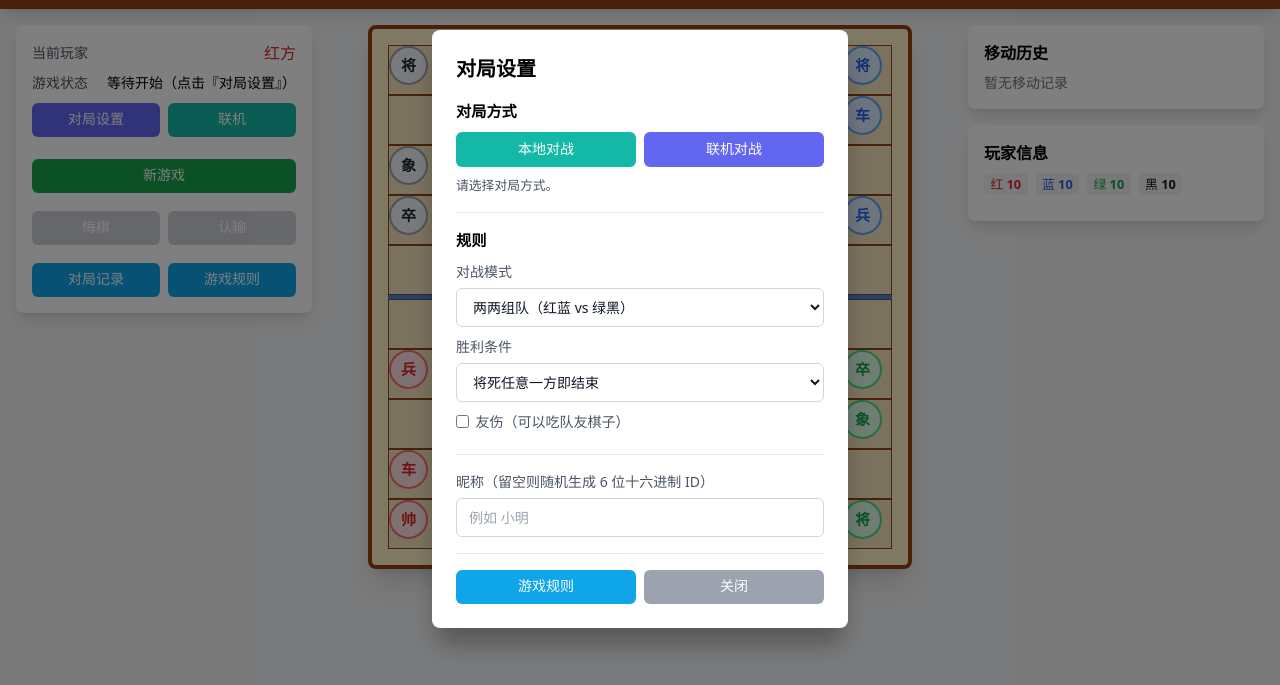
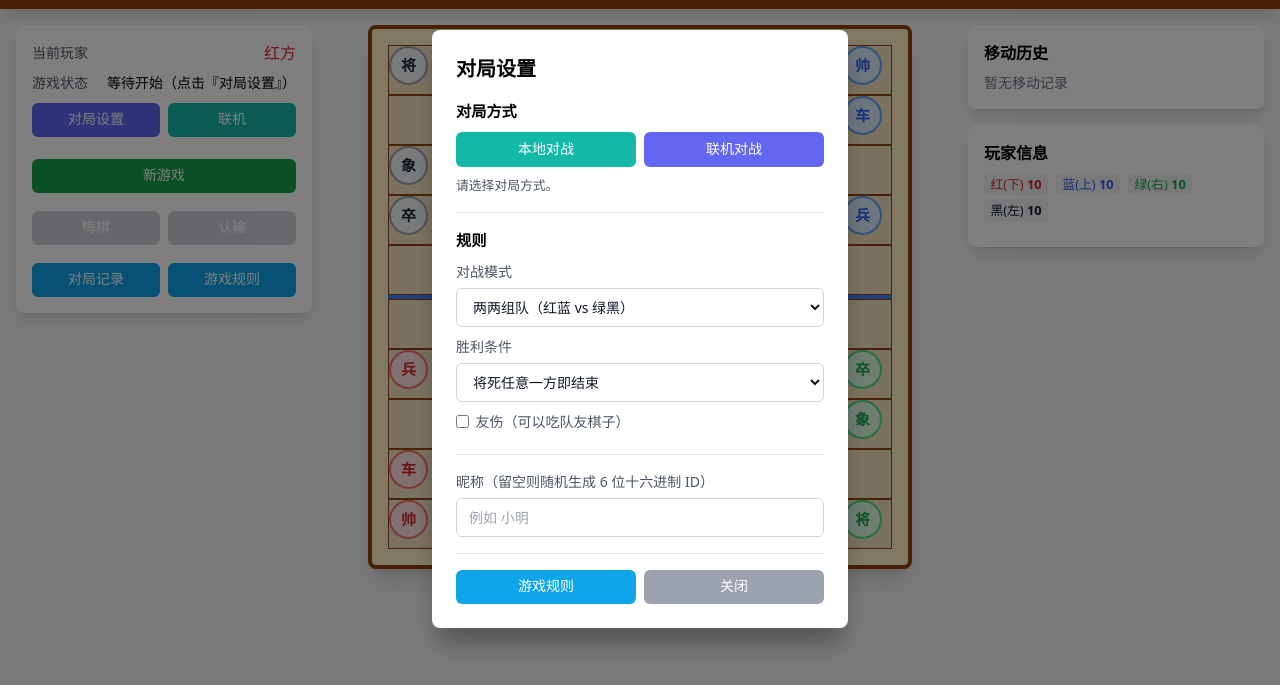
Before and after one commit to coperlm/chess_4people, a website: page index.html in a window 1280 px wide. Shown: the part 71-756 px from the top of the page. Drawn offline with Linux system fonts and the light colour scheme.

Commit message:
feat: 优化玩家信息显示，调整棋子命名规则，确保红蓝、绿黑棋子名称一致

```diff
--- a/index.html
+++ b/index.html
@@ -89,10 +89,10 @@
                 <div class="bg-white rounded-lg shadow-lg p-4 mt-4">
                     <h3 class="text-base font-bold mb-2">玩家信息</h3>
                     <div class="piece-counts">
-                        <span class="pc pc--red">红 <b id="redPieces">10</b></span>
-                        <span class="pc pc--blue">蓝 <b id="bluePieces">10</b></span>
-                        <span class="pc pc--green">绿 <b id="greenPieces">10</b></span>
-                        <span class="pc pc--black">黑 <b id="blackPieces">10</b></span>
+                        <span class="pc pc--red">红(下) <b id="redPieces">10</b></span>
+                        <span class="pc pc--blue">蓝(上) <b id="bluePieces">10</b></span>
+                        <span class="pc pc--green">绿(右) <b id="greenPieces">10</b></span>
+                        <span class="pc pc--black">黑(左) <b id="blackPieces">10</b></span>
                     </div>
                 </div>
             </div>
--- a/js/utils/Config.js
+++ b/js/utils/Config.js
@@ -55,14 +55,15 @@ class Config {
         PAWN: 'pawn'      // 兵/卒
     };
 
-    // 棋子中文名称
+    // 棋子中文名称（命名分两套，同队一致）
+    // 帅/士/相/兵：红方(0) + 蓝方(1)；将/仕/象/卒：绿方(2) + 黑方(3)
     static PIECE_NAMES = {
         0: { // 红方
             king: '帅', advisor: '士', elephant: '相',
             horse: '马', rook: '车', cannon: '炮', pawn: '兵'
         },
         1: { // 蓝方
-            king: '将', advisor: '仕', elephant: '象',
+            king: '帅', advisor: '士', elephant: '相',
             horse: '马', rook: '车', cannon: '炮', pawn: '兵'
         },
         2: { // 绿方
```
Also changed, not shown: test/logic.test.js (+15 -0 lines).
